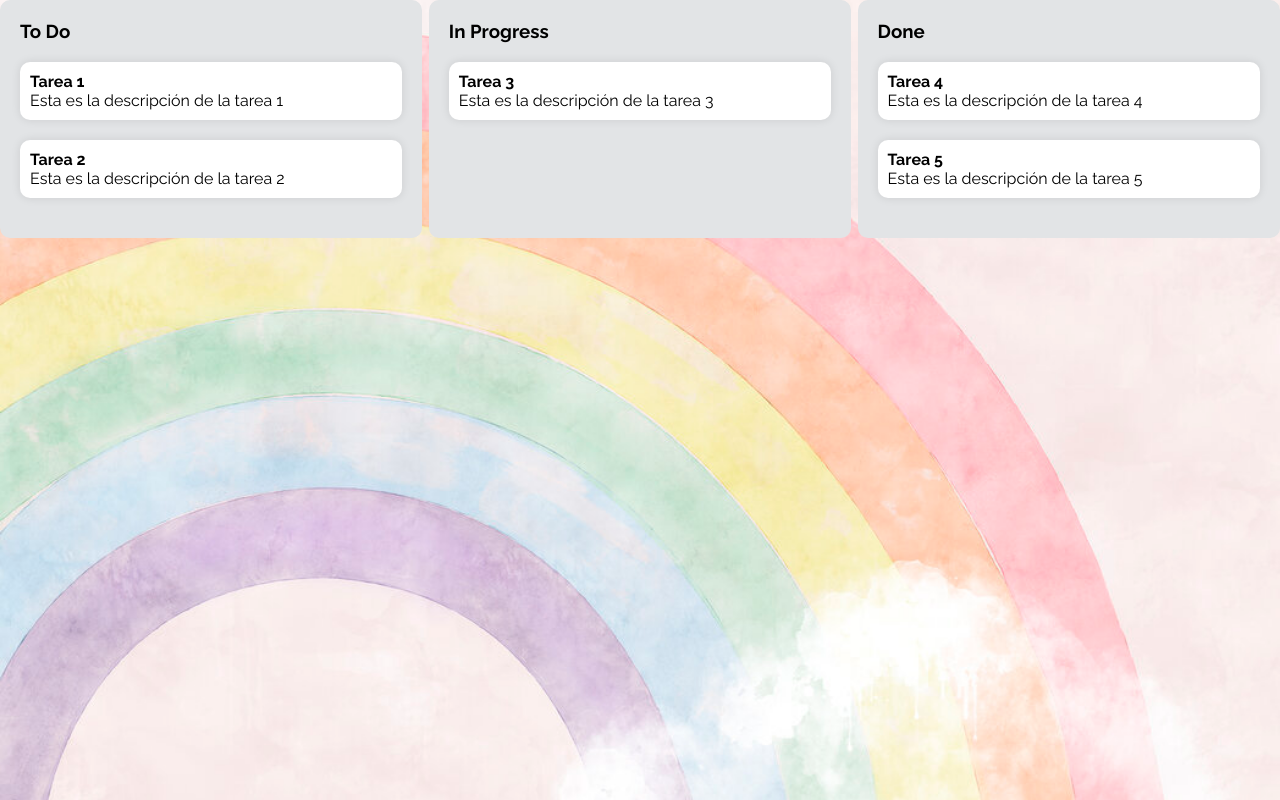
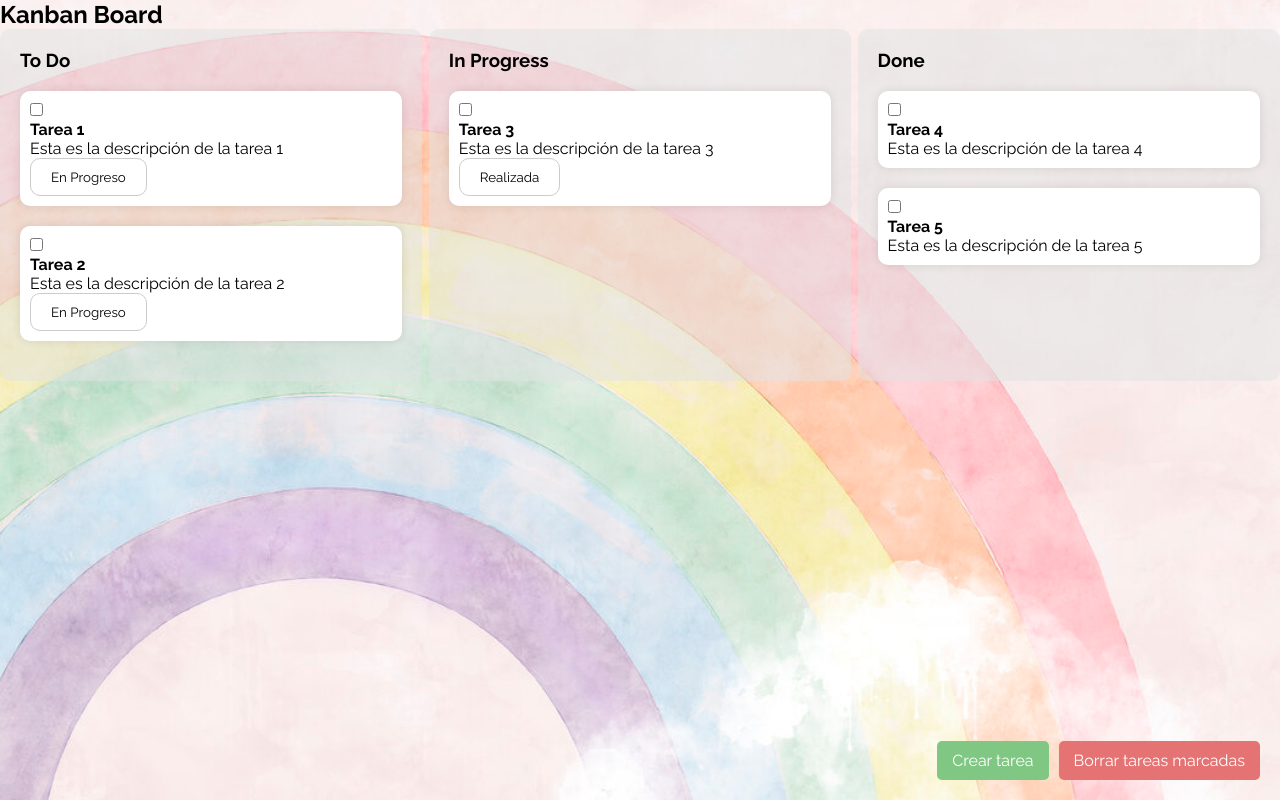
Before and after one commit to arantzalemasurier/APP-Weather, a React (Create React App) app: page /kanban in a window 1280 px wide. Built offline with nearby package versions, Linux system fonts and the light colour scheme.

Commit message:
Botones y funciones

```diff
--- /dev/null
+++ b/src/components/createTaskModal.tsx
@@ -0,0 +1,43 @@
+import React from "react";
+import './modal.css';
+
+
+
+interface Props {
+  show: boolean;
+  onClose: () => void;
+  onSubmit: (name: string, description: string) => void;
+}
+
+const CreateTaskModal: React.FC<Props> = ({ show, onClose, onSubmit }) => {
+  const [name, setName] = React.useState("");
+  const [description, setDescription] = React.useState("");
+
+  const handleSubmit = (event: React.FormEvent<HTMLFormElement>) => {
+    event.preventDefault();
+    onSubmit(name, description);
+  };
+
+  return (
+    <div className={`modal ${show ? "show" : ""}`}>
+      <form onSubmit={handleSubmit}>
+        <input
+          type="text"
+          value={name}
+          onChange={(e) => setName(e.target.value)}
+        />
+        <input
+          type="text"
+          value={description}
+          onChange={(e) => setDescription(e.target.value)}
+        />
+        <div className="buttons">
+          <button onClick={onClose}>Cancelar</button>
+          <button type="submit">Agregar tarea</button>
+        </div>
+      </form>
+    </div>
+  );
+};
+
+export default CreateTaskModal;
--- a/src/components/kanban.css
+++ b/src/components/kanban.css
@@ -1,12 +1,25 @@
 .kanban-container {
     display: flex;
+    flex-direction: column;
+    height: 100%;
+  }
+
+  .boards {
+    display: flex;
     justify-content: space-between;
+  }
+
+  .buttons-container {
+    position: fixed;
+    bottom: 20px;
+    right: 20px;
+    display: flex;
   }
 
   .board {
     width: 33%;
     padding: 20px;
-    background-color: #e2e4e6;
+    background-color: rgba(226, 228, 230, 0.5);
     border-radius: 10px;
   }
 
@@ -23,3 +36,44 @@
     margin-bottom: 20px;
     box-shadow: 0px 0px 10px rgba(0, 0, 0, 0.1);
   }
+
+  .create-task-button {
+    background-color: green;
+    color: #fff;
+    padding: 10px 20px;
+    border-radius: 5px;
+    border: none;
+    font-size: 16px;
+    font-weight: bold;
+    margin-top: 20px;
+  }
+
+  .create-button {
+    background-color: #81C784;
+    color: #FFFFFF;
+    border: none;
+    border-radius: 5px;
+    padding: 10px 15px;
+    text-align: center;
+    font-size: 16px;
+    cursor: pointer;
+  }
+
+  .delete-button {
+    background-color: #E57373;
+    color: #FFFFFF;
+    border: none;
+    border-radius: 5px;
+    padding: 10px 15px;
+    text-align: center;
+    font-size: 16px;
+    cursor: pointer;
+  }
+
+  .button-pastel {
+    background-color: #ADD8E6; /* Color pastel */
+    color: #333; /* Color del texto */
+    border: 1px solid #333; /* Borde del botón */
+    border-radius: 5px; /* Borde redondeado */
+    padding: 10px 20px; /* Espacio interior */
+  }
--- a/src/components/kanban.tsx
+++ b/src/components/kanban.tsx
@@ -1,48 +1,190 @@
 import React, { useState } from "react";
 import "./kanban.css";
+import Button from "@material-ui/core/Button";
+import CreateTaskModal from './createTaskModal';
 
 
+interface Task {
+  name: string;
+  description: string;
+  checked: boolean;
+}
+
 const Kanban = () => {
-  const [boards] = useState([
+  const [boards, setBoards] = useState([
     {
       name: "To Do",
       tasks: [
-        { name: "Tarea 1", description: "Esta es la descripción de la tarea 1" },
-        { name: "Tarea 2", description: "Esta es la descripción de la tarea 2" },
+        { name: "Tarea 1", description: "Esta es la descripción de la tarea 1", checked: false },
+        { name: "Tarea 2", description: "Esta es la descripción de la tarea 2", checked: false},
       ],
     },
     {
       name: "In Progress",
       tasks: [
-        { name: "Tarea 3", description: "Esta es la descripción de la tarea 3" },
+        { name: "Tarea 3", description: "Esta es la descripción de la tarea 3", checked: false },
       ],
     },
     {
       name: "Done",
       tasks: [
-        { name: "Tarea 4", description: "Esta es la descripción de la tarea 4" },
-        { name: "Tarea 5", description: "Esta es la descripción de la tarea 5" },
+        { name: "Tarea 4", description: "Esta es la descripción de la tarea 4", checked: false },
+        { name: "Tarea 5", description: "Esta es la descripción de la tarea 5", checked: false },
       ],
     },
   ]);
+  const [newTaskName, setNewTaskName] = useState("");
+  const [newTaskDescription, setNewTaskDescription] = useState("");
 
-  return (
-    <div className="kanban-container">
+  //const [selectedTask, setSelectedTask] = useState<number | null>(null);
+  const [showForm, setShowForm] = useState(false);
+
+const addTask = (name: string, description: string) => {
+  setBoards(boards => {
+    let nextTaskNumber = 1;
+    for (const board of boards) {
+      nextTaskNumber += board.tasks.length;
+    }
+    return boards.map(board => {
+      if (board.name === "To Do") {
+        return {
+          ...board,
+          tasks: [
+            ...board.tasks,
+            {
+              name: `Task ${nextTaskNumber}`,
+              description: description,
+              checked: false,
+            },
+          ],
+        };
+      }
+      return board;
+    });
+  });
+  setNewTaskDescription("");
+  setShowForm(false);
+};
+
+
+  const toggleChecked = (task: Task) => {
+    setBoards(boards =>
+      boards.map(board => {
+        const tasks = board.tasks.map(bTask =>
+          bTask === task ? { ...bTask, checked: !bTask.checked } : bTask
+        );
+        return { ...board, tasks };
+      })
+    );
+  };
+
+
+
+  const deleteChecked = () => {
+    setBoards((boards) =>
+      boards.map((board) => {
+        const tasks = board.tasks.filter((task, taskIndex) => !task.checked);
+        return { ...board, tasks };
+      })
+    );
+  };
+
+  const moveTask = (task: Task) => {
+    setBoards(boards => {
+      const inProgressIndex = boards.findIndex(board => board.name === "In Progress");
+      const doneIndex = boards.findIndex(board => board.name === "Done");
+      const inProgressTasks = [...boards[inProgressIndex].tasks];
+      const taskIndex = inProgressTasks.indexOf(task);
+
+      if (taskIndex === -1) {
+        return boards;
+      }
+
+      inProgressTasks.splice(taskIndex, 1);
+      const doneTasks = [...boards[doneIndex].tasks, {...task, checked: false}];
+      const updatedInProgress = { ...boards[inProgressIndex], tasks: inProgressTasks };
+      const updatedDone = { ...boards[doneIndex], tasks: doneTasks };
+
+      return boards
+        .slice(0, inProgressIndex)
+        .concat([updatedInProgress])
+        .concat(boards.slice(inProgressIndex + 1, doneIndex))
+        .concat([updatedDone])
+        .concat(boards.slice(doneIndex + 1));
+    });
+};
+
+
+const moveTaskToInProgress = () => {
+  setBoards(boards => {
+    const toDoBoard = boards.find(board => board.name === "To Do");
+    if (!toDoBoard) {
+      return boards;
+    }
+    const inProgressBoard = boards.find(board => board.name === "In Progress");
+    if (!inProgressBoard) {
+      return boards;
+    }
+    const toDoTasks = toDoBoard.tasks.filter(task => !task.checked);
+    const movedTasks = toDoBoard.tasks.filter(task => task.checked).map(task => ({...task, checked: false}));
+    return boards.map(board => {
+      if (board === toDoBoard) {
+        return { ...board, tasks: toDoTasks };
+      }
+      if (board === inProgressBoard) {
+        return { ...board, tasks: [...board.tasks, ...movedTasks] };
+      }
+      return board;
+    });
+  });
+};
+
+
+
+
+return (
+  <div className="kanban-container">
+    <div className="header">
+      <h2>Kanban Board</h2>
+    </div>
+    <div className="boards">
       {boards.map((board, index) => (
         <div className="board" key={index}>
           <h3>{board.name}</h3>
           <div className="tasks">
             {board.tasks.map((task, taskIndex) => (
               <div className="task" key={taskIndex}>
+                <input
+                  type="checkbox"
+                  checked={task.checked}
+                  onChange={() => toggleChecked(task)}
+                />
                 <h4>{task.name}</h4>
                 <p>{task.description}</p>
+                {board.name === "To Do" && (
+                  <button onClick={() => moveTaskToInProgress()}>En Progreso</button>                )}
+                {board.name === "In Progress" && (
+                  <button onClick={() => moveTask(task)}>Realizada</button>
+                )}
               </div>
             ))}
           </div>
         </div>
       ))}
     </div>
-  );
-};
+    {showForm && (
+      <CreateTaskModal
+      show={showForm}
+      onClose={() => setShowForm(false)}
+      onSubmit={(name, description) => addTask(name, description)}
+      />
+  )}
+    <div className="buttons-container">
+      <button className="create-button" onClick={() => setShowForm(!showForm)}>Crear tarea</button>
+      <button className="delete-button" onClick={deleteChecked}>Borrar tareas marcadas</button>
+    </div>
+  </div>
+);
+}
 
 export default Kanban;
--- /dev/null
+++ b/src/components/modal.css
@@ -0,0 +1,41 @@
+.modal {
+    display: none;
+    position: fixed;
+    top: 0;
+    right: 0;
+    bottom: 0;
+    left: 0;
+    background-color: rgba(0, 0, 0, 0.5);
+    z-index: 10;
+  }
+
+  .modal.show {
+    display: flex;
+    justify-content: center;
+    align-items: center;
+  }
+
+  form {
+    background-color: #fff;
+    padding: 20px;
+    border-radius: 10px;
+    box-shadow: 0px 0px 10px rgba(0, 0, 0, 0.1);
+  }
+
+  .buttons {
+    display: flex;
+    justify-content: flex-end;
+    margin-top: 20px;
+  }
+
+  button {
+    padding: 10px 20px;
+    border-radius: 10px;
+    background-color: #fff;
+    border: 1px solid #ccc;
+    cursor: pointer;
+  }
+
+  button + button {
+    margin-left: 10px;
+  }
```
